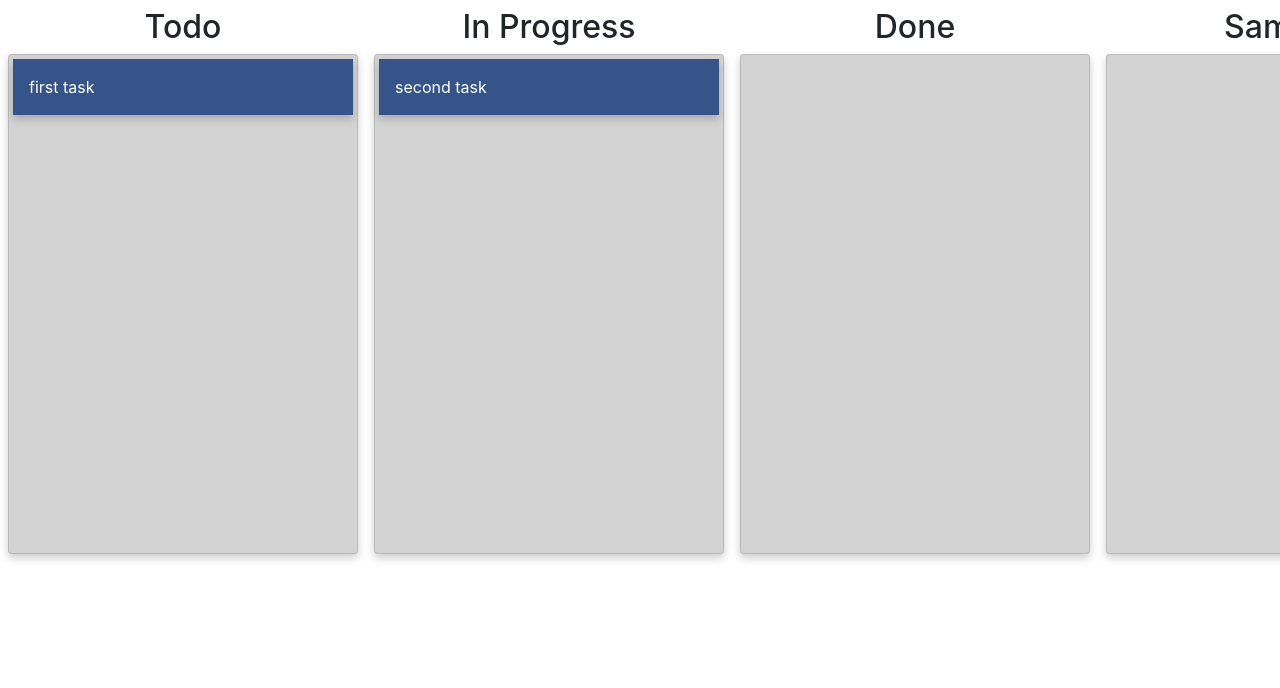
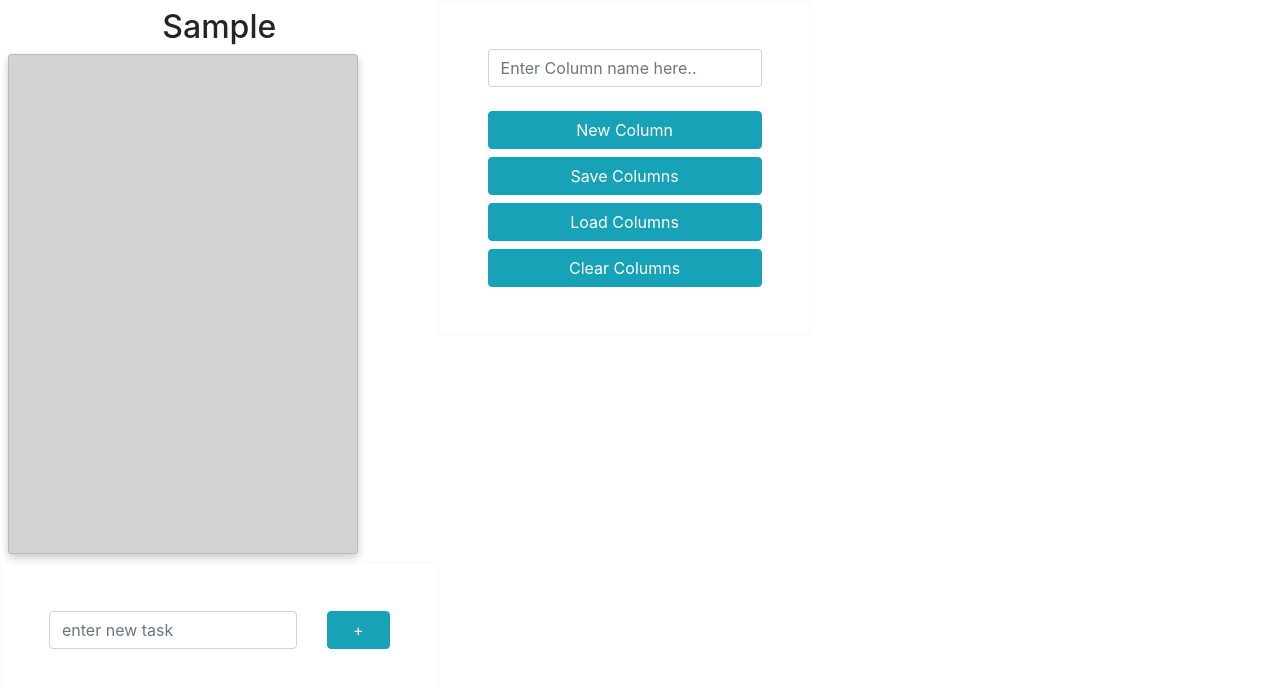
Before and after one commit to Freditansari/react-dnd-example, a React (Create React App) app: page / in a window 1280 px wide. Both pictures are taken after typing "Sample" into the empty fields and a click on the button "New Column". Shown: the top 688 px of the page. Built offline with nearby package versions, Linux system fonts and the light colour scheme.

Commit message:
finished working on trello clone

```diff
--- a/src/App.js
+++ b/src/App.js
@@ -16,27 +16,27 @@ function App() {
   const [companyId, setCompanyId] = useState({});
   const [spaceId, setSpaceId] = useState({});
 
-  const columnsFromBackend =
-  {
-    [uuid()]:{
-      name:'Todo',
-      items : [
-          {id: uuid(), content:'first task'},
-      ]
-    },
-    [uuid()]:{
-      name:'In Progress',
-      items : [
-          {id: uuid(), content:'second task'},
-      ]
-    },
-    [uuid()]:{
-      name:'Done',
-      items : []
-    }
+  // const columnsFromBackend =
+  // {
+  //   [uuid()]:{
+  //     name:'Todo',
+  //     items : [
+  //         {id: uuid(), content:'first task'},
+  //     ]
+  //   },
+  //   [uuid()]:{
+  //     name:'In Progress',
+  //     items : [
+  //         {id: uuid(), content:'second task'},
+  //     ]
+  //   },
+  //   [uuid()]:{
+  //     name:'Done',
+  //     items : []
+  //   }
 
-  }
-  const [columns, setColumns] = useState(columnsFromBackend);
+  // }
+  const [columns, setColumns] = useState({});
   // const [columns, setColumns] = useState({});
   // console.log(columns)
   return (
--- /dev/null
+++ b/src/Components/AddTask/AddTask.js
@@ -0,0 +1,55 @@
+import React,  {useState} from 'react'
+import PropTypes from 'prop-types';
+import {v4 as uuid} from 'uuid';
+
+
+
+
+const AddTask = props => {
+    const [newTask, setNewTask] = useState({id: "", content:''});
+
+
+    const handleAddTask = (e) =>{
+        e.preventDefault()
+
+        const copiedColumns = props.columns;
+        copiedColumns[props.columnId].items.push(newTask)
+
+        props.setColumns(copiedColumns) //this works but does not refresh
+        // props.setColumns({...props.columns[props.columnId].items, newTask})
+        props.forceUpdate();
+    }
+
+    const handleInputChange = (event) =>{
+        const {name, value} = event.target
+
+        newTask.id = uuid();
+
+        setNewTask({...newTask, [name]: value})
+    }
+
+    return (
+        <div>
+            <form className="border border-light p-5">
+            <div className="row">
+                <div className="col-sm-9">
+                     <input key={props.columnId} className="form-control mb-4" name="content" onChange={handleInputChange} value={newTask.content} id="newTask" type="text" placeholder="enter new task" />
+
+                </div>
+                <div className="col-sm-3">
+                    <button className="btn btn-info btn-block" onClick={handleAddTask} type="submit">+</button>
+
+                </div>
+            </div>
+
+
+            </form>
+        </div>
+    )
+}
+
+AddTask.propTypes = {
+
+}
+
+export default AddTask
--- a/src/Components/KanbanBoard/KanbanBoard.js
+++ b/src/Components/KanbanBoard/KanbanBoard.js
@@ -1,10 +1,11 @@
 import React,{useEffect} from 'react'
 import PropTypes from 'prop-types'
 import { DragDropContext, Droppable, Draggable} from 'react-beautiful-dnd';
+import AddColumn from '../addColumn/AddColumn';
+import AddTask from '../AddTask/AddTask'
+import './KanbanBoard.css'
 import {v4 as uuid} from 'uuid';
-import InventoryCard from '../InventoryCard/InventoryCard'
-import AddColumn from '../addColumn/AddColumn';
-import './KanbanBoard.css'
+
 
 
 
@@ -12,6 +13,7 @@ import './KanbanBoard.css'
 const KanbanBoard = props => {
     const {columns, setColumns} = props
 
+    const forceUpdate = React.useState()[1].bind(null, {})
 
     useEffect(() => {
       const loadedObject = JSON.parse(localStorage.getItem('myData'))
@@ -46,6 +48,7 @@ const KanbanBoard = props => {
     // const [columns, setColumns] = useState(columnsFromBackend);
     const onDragEnd = (result, columns , setColumns, type) =>{
       // console.log("old columns: ",columns)
+        console.log(JSON.stringify(columns))
         if(!result.destination) return;
         const {source, destination} = result;
         // console.log(type)
@@ -116,7 +119,7 @@ const KanbanBoard = props => {
 
                   <div className="scrolling-wrapper-flexbox">
                   <DragDropContext onDragEnd = {result =>{ onDragEnd(result, columns, setColumns, result.type)}} >
-               <Droppable droppableId="all-columns" type="column" direction="horizontal">{(provided, snapshot) =>(
+               <Droppable key={uuid()} droppableId="all-columns" type="column" direction="horizontal">{(provided, snapshot) =>(
                <div {...provided.droppableProps} ref={provided.innerRef} >
                     <div classname="scrolls" style={{display: 'flex', justifyContent:'center',  height:'100%'}}>
                       {Object.entries(columns).map(([id, column], index)=>{
@@ -145,6 +148,7 @@ const KanbanBoard = props => {
                                                       <Draggable key = {item.id} draggableId= {item.id} index ={index}>
                                                         {(provided, snapshot)=>{
                                                           return (
+                                                            <div>
                                                             <div
 
                                                               ref = {provided.innerRef}
@@ -167,29 +171,37 @@ const KanbanBoard = props => {
 
 
                                                             </div>
+
+                                                            </div>
+
                                                           )
+
                                                         }}
 
 
                                                       </Draggable>
 
+
                                                     )
                                                   })}
+
                                           </div>)}
                                           </Droppable>
 
 
 
                                 </div>
+                                <AddTask setColumns = {props.setColumns} columnId = {id} columns={props.columns} key={id} forceUpdate ={forceUpdate} />
                             </div>)}
                           </Draggable>
+
                         )
                       })}
 
 
 
                     <div>
-                        <AddColumn setColumns = {props.setColumns} columns = {props.columns}/>
+                        <AddColumn setColumns = {props.setColumns} columns = {props.columns} />
                         {/* < button class="btn btn-info btn-block" onClick={handleAddColumn} type="submit">Save</button> */}
                     </div>
 
--- a/src/Components/addColumn/AddColumn.js
+++ b/src/Components/addColumn/AddColumn.js
@@ -48,7 +48,7 @@ const AddColumn = props => {
         <div>
             <form class="border border-light p-5">
 
-                <input type="text" name="columnName" value = {newColumn.columnName} onChange={handleInputChange} id="columnNameInput" class="form-control mb-4" placeholder="Enter Column name here.. " />
+            <input type="text" name="columnName" value = {newColumn.columnName} onChange={handleInputChange} id="columnNameInput" class="form-control mb-4" placeholder="Enter Column name here.. " />
 
              < button class="btn btn-info btn-block" onClick={handleAddColumn} type="submit">New Column</button>
              < button class="btn btn-info btn-block" onClick={handleSaveColumn} type="submit">Save Columns</button>
```
Also changed, not shown: 1 other file (tests, documents, lock files or other folders).
